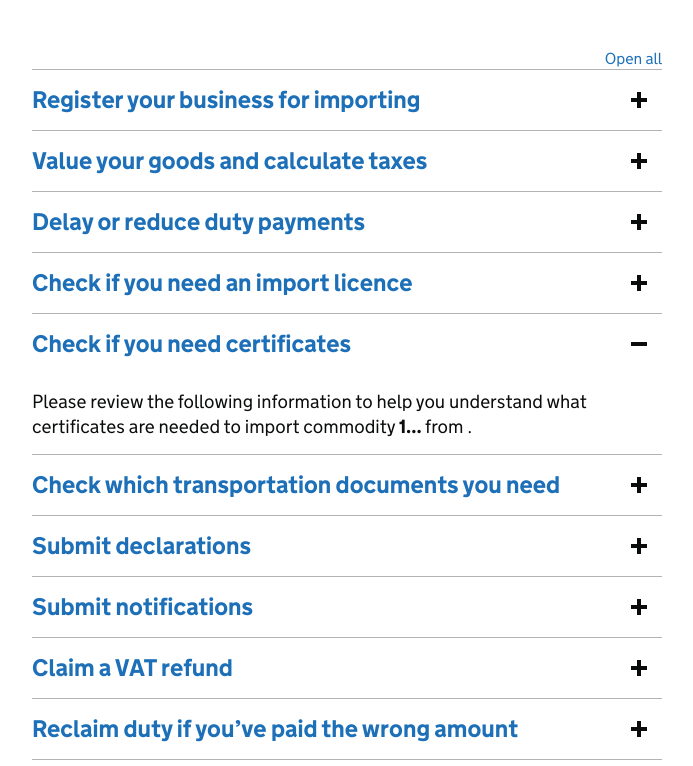
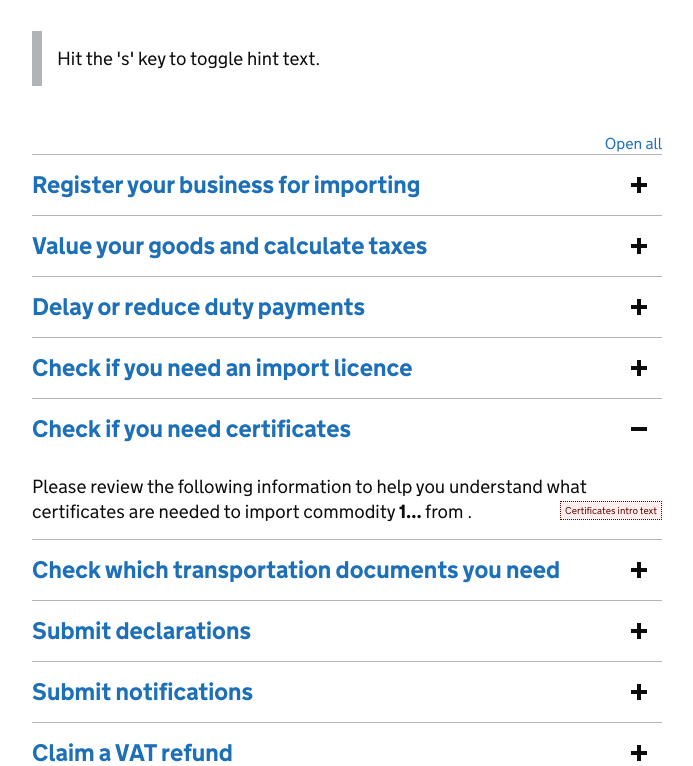
Before and after one commit to mattlavis-transform/stw, a PHP site: page /files/phrase.php in a window 1280 px wide. Shown: the part 525-1291 px from the top of the page, without its empty margins (128-821 px from the left). Run offline with PHP 8.4, Linux system fonts and the light colour scheme; the visitor is signed in with stand-in values (Sample User, id 1); data that the repository does not hold is empty.

Commit message:
Info labels

```diff
--- /dev/null
+++ b/content/certificates/N990.json
@@ -0,0 +1,6 @@
+{
+    "step_original": "EUS - Authorisation for the use of end use procedure (Column 8c, Annex A of Delegated Regulation (EU) 2015/2446)",
+    "step_description": "EUS - Authorisation for the use of end use procedure (Column 8c, Annex A of Delegated Regulation (EU) 2015/2446)",
+    "step_howto_description": "",
+    "step_url": ""
+}
--- a/includes/document_code.php
+++ b/includes/document_code.php
@@ -40,12 +40,14 @@ class document_code
                 $s .= $step_description;
 
                 if ($step_url != "") {
-                    $s .= '</a>';
+                    $s .= "</a><span class='info'>Step / URL " . $this->code . "</span>";
+                } else {
+                    $s .= "<span class='info'>Step " . $this->code . "</span>";
                 }
                 $s .= "</p>";
                 $s .= "<p class='govuk-body govuk-hint'>" . $step_howto_description;
                 $s .= " Enter <strong>" . $this->code . "</strong> on your import declaration.";
-                $s .= "</p>";
+                $s .= "<span class='info'>Hint text " . $this->code . "</span></p>";
             } else {
                 $s = strtoupper($this->code) . " text would go here.";
             }
@@ -56,7 +58,7 @@ class document_code
         } else {
             //pre($app->threshold_units);
 
-            $template = "Your goods {{verb}} no more than {{qty}} {{unit}}";
+            $template = "Your goods {{verb}} no more than {{qty}} {{unit}}<span class='info'>" . $this->code . "</span>";
             $find = array_search($this->threshold_unit, array_column($app->threshold_units, 'unit'));
             $verb = $app->threshold_units[$find]["verb"];
 
--- a/includes/measure.php
+++ b/includes/measure.php
@@ -283,7 +283,7 @@ class measure
         }
 
         if ($this->condition_code_group_count > 1) {
-            $explainer_text = "You must fulfil one of the following conditions:";
+            $explainer_text = "You must fulfil one of the following conditions:<span class='info'>Fixed text</span>";
             # need a matrix of all non-shared conditions against each other
             $dcs = array();
 
--- a/includes/meta.php
+++ b/includes/meta.php
@@ -12,6 +12,7 @@
 <!--[if lte IE 8]><link href="/public/stylesheets/application-ie8.css" rel="stylesheet" type="text/css" /><![endif]-->
 <!--[if gt IE 8]><!-->
 <link href="/public/stylesheets/application.css" media="all" rel="stylesheet" type="text/css" />
+<link href="/public/stylesheets/additional.css" media="all" rel="stylesheet" type="text/css" />
 <!--<![endif]-->
 <link rel="stylesheet" href="/public/location-autocomplete.min.css" />
 <!--<link rel="stylesheet" href="/public/accessible-autocomplete.min.css" />-->
--- a/phrase.php
+++ b/phrase.php
@@ -43,6 +43,9 @@ $app->get_folders();
                             <p class="govuk-body-l">
                                 You need to complete these requirements to import commodity <strong><?= $app->commodity_code_formatted() ?></strong> into the <strong>United Kingdom</strong> from <strong><?= $app->country_description ?></strong>.
                             </p>
+                            <div class="govuk-inset-text">
+                                Hit the 's' key to toggle hint text.
+                            </div>
                             <br />
 
                             <div class="govuk-accordion" data-module="govuk-accordion" id="accordion-with-summary-sections">
@@ -406,6 +409,22 @@ $app->get_folders();
     <?php
     require("includes/footer.php");
     ?>
+    <script>
+        var info_hidden = false;
+        $("body").keydown(function(event) {
+            if ((event.which == 83) || (event.which == 115)) {
+                console.log("s pressed");
+                event.preventDefault();
+                if (info_hidden == true) {
+                    info_hidden = false;
+                    $(".info").show();
+                } else {
+                    info_hidden = true;
+                    $(".info").hide();
+                }
+            }
+        });
+    </script>
 
 </body>
 
--- /dev/null
+++ b/public/stylesheets/additional.css
@@ -0,0 +1,13 @@
+.info {
+    float: right;
+    display: block;
+    border: 1px dotted #600;
+    padding: 2px 4px;
+    margin: 2px 0px 2px 1em;
+    font-size:10px;
+    color: #600;
+    background-color: #fee;
+}
+.info::after {
+    clear:both;
+}
--- a/templates/certificates_intro.html
+++ b/templates/certificates_intro.html
@@ -1,4 +1,5 @@
 <p class="govuk-body-m">
     Please review the following information to help you understand what certificates are needed
     to import commodity <strong>{{ commodity }}</strong> from <strong>{{ country_description }}</strong>.
+    <span class='info'>Certificates intro text</span>
 </p>
--- a/templates/prohibitions_intro.html
+++ b/templates/prohibitions_intro.html
@@ -1,3 +1,4 @@
 <p class="govuk-body-m">
     It is prohibited to trade commodity <strong>{{ commodity }}</strong> with <strong>{{ country_description }}</strong>.
+    <span class='info'>Prohibitions intro text</span>
 </p>
--- a/templates/quotas_intro.html
+++ b/templates/quotas_intro.html
@@ -1,3 +1,4 @@
 <p class="govuk-body-m">
     Here is a list of quotas that are available for the import of commodity <strong>{{ commodity }}</strong> from <strong>{{ country_description }}</strong>.
+    <span class='info'>Quotas intro text</span>
 </p>
```
